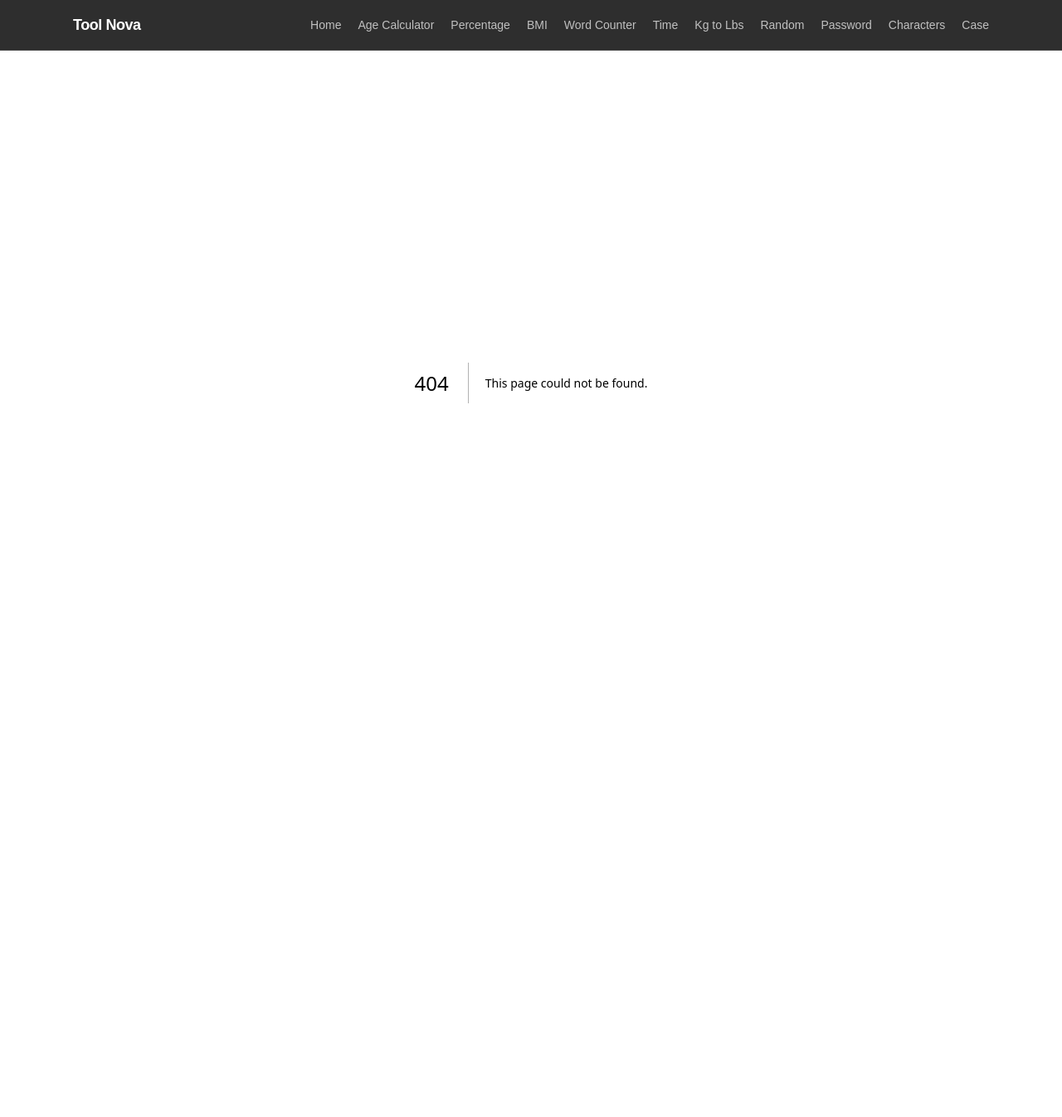
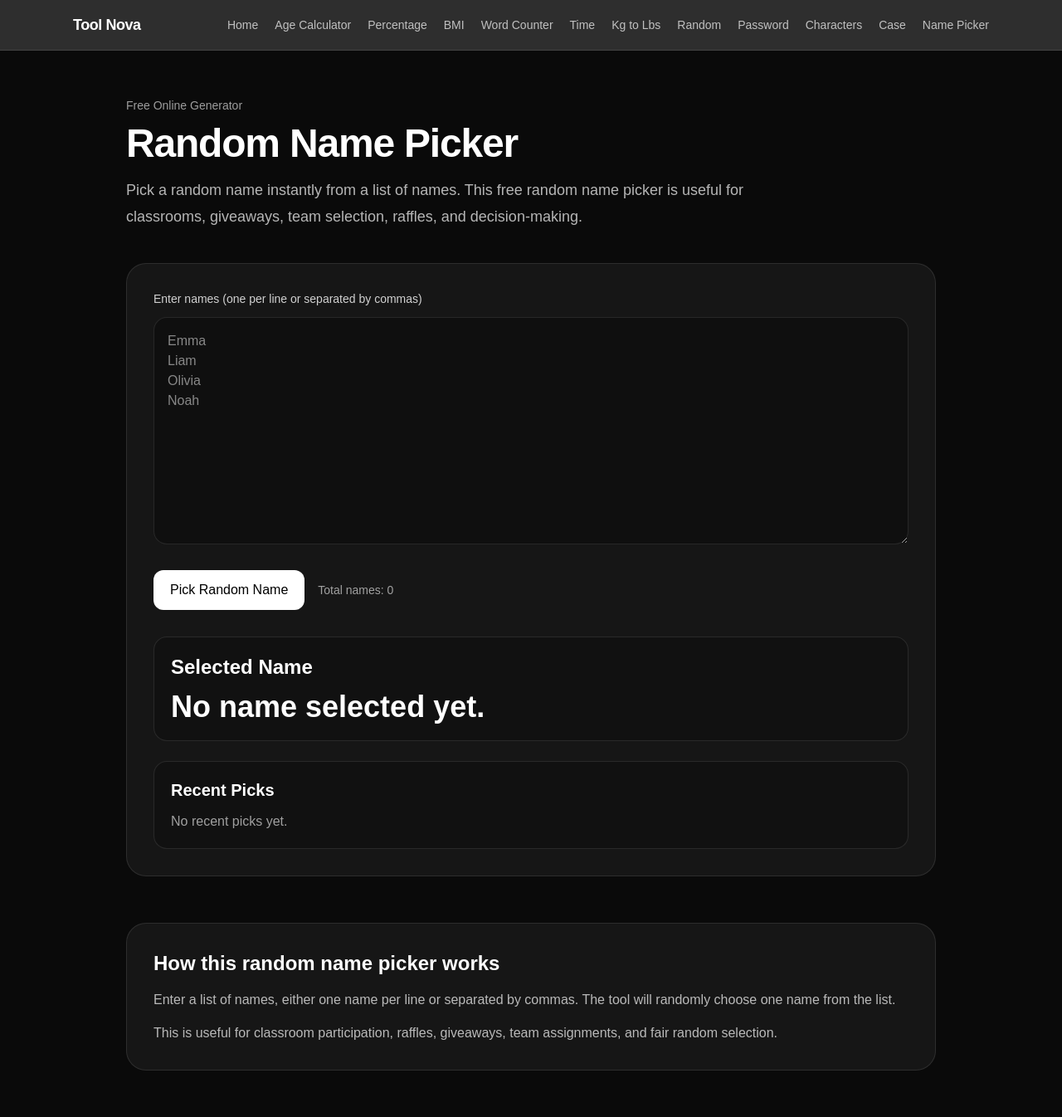
Before and after one commit to spacekjk/tool-nova-site, a Next.js app: page /random-name-picker in a window 1280 px wide. Before the commit this address had no page. Shown: the top 1346 px of the page at 83% size. Before the commit the page ends 861 px from the top, so only its background shows below. Built offline with nearby package versions, Linux system fonts and the light colour scheme.

Commit message:
add random name picker

```diff
--- a/app/components.tsx
+++ b/app/components.tsx
@@ -12,6 +12,7 @@ const navItems = [
   { href: "/password-generator", label: "Password" },
   { href: "/character-counter", label: "Characters" },
   { href: "/case-converter", label: "Case" },
+  { href: "/random-name-picker", label: "Name Picker" },
 ];
 
 export function Navbar() {
--- a/app/page.tsx
+++ b/app/page.tsx
@@ -50,8 +50,12 @@ const tools = [
     title: "Case Converter",
     href: "/case-converter",
     description: "Convert text to uppercase, lowercase, title case, and more.",
+  },
+  {
+    title: "Random Name Picker",
+    href: "/random-name-picker",
+    description: "Pick a random name from a list instantly.",
   }
-
 
 ];
 
--- /dev/null
+++ b/app/random-name-picker/page.tsx
@@ -0,0 +1,151 @@
+"use client";
+
+import { useMemo, useState } from "react";
+
+function parseNames(text: string) {
+  return text
+    .split(/\r?\n|,/)
+    .map((name) => name.trim())
+    .filter(Boolean);
+}
+
+export default function RandomNamePickerPage() {
+  const [input, setInput] = useState("");
+  const [pickedName, setPickedName] = useState("");
+  const [history, setHistory] = useState<string[]>([]);
+
+  const names = useMemo(() => parseNames(input), [input]);
+
+  const pickRandomName = () => {
+    if (names.length === 0) return;
+
+    const randomIndex = Math.floor(Math.random() * names.length);
+    const selected = names[randomIndex];
+
+    setPickedName(selected);
+    setHistory((prev) => [selected, ...prev].slice(0, 10));
+  };
+
+  return (
+    <main className="min-h-screen bg-neutral-950 text-white">
+      <section className="mx-auto max-w-5xl px-6 py-14">
+        <div className="max-w-3xl">
+          <p className="mb-3 text-sm text-white/60">Free Online Generator</p>
+          <h1 className="text-4xl font-bold tracking-tight sm:text-5xl">
+            Random Name Picker
+          </h1>
+          <p className="mt-4 text-lg leading-8 text-white/70">
+            Pick a random name instantly from a list of names. This free random
+            name picker is useful for classrooms, giveaways, team selection,
+            raffles, and decision-making.
+          </p>
+        </div>
+
+        <div className="mt-10 rounded-3xl border border-white/10 bg-white/5 p-6 sm:p-8">
+          <label className="mb-3 block text-sm font-medium text-white/80">
+            Enter names (one per line or separated by commas)
+          </label>
+
+          <textarea
+            rows={10}
+            value={input}
+            onChange={(e) => setInput(e.target.value)}
+            placeholder="Emma&#10;Liam&#10;Olivia&#10;Noah"
+            className="w-full rounded-2xl border border-white/10 bg-black/30 px-4 py-4 text-white outline-none focus:border-white/25"
+          />
+
+          <div className="mt-6 flex flex-wrap items-center gap-4">
+            <button
+              onClick={pickRandomName}
+              className="rounded-xl bg-white px-5 py-3 font-medium text-black transition hover:opacity-90"
+            >
+              Pick Random Name
+            </button>
+
+            <p className="text-sm text-white/60">
+              Total names: {names.length}
+            </p>
+          </div>
+
+          <div className="mt-8 rounded-2xl border border-white/10 bg-black/20 p-5">
+            <h2 className="text-2xl font-semibold">Selected Name</h2>
+            <p className="mt-3 text-4xl font-bold">
+              {pickedName || "No name selected yet."}
+            </p>
+          </div>
+
+          <div className="mt-6 rounded-2xl border border-white/10 bg-black/20 p-5">
+            <h2 className="text-xl font-semibold">Recent Picks</h2>
+
+            {history.length === 0 ? (
+              <p className="mt-3 text-white/60">No recent picks yet.</p>
+            ) : (
+              <ul className="mt-3 space-y-2">
+                {history.map((name, index) => (
+                  <li key={`${name}-${index}`} className="text-white/80">
+                    {index + 1}. {name}
+                  </li>
+                ))}
+              </ul>
+            )}
+          </div>
+        </div>
+      </section>
+
+      <section className="mx-auto max-w-5xl px-6 pb-14">
+        <div className="rounded-3xl border border-white/10 bg-white/5 p-6 sm:p-8">
+          <h2 className="text-2xl font-semibold">
+            How this random name picker works
+          </h2>
+          <div className="mt-4 space-y-4 text-white/70">
+            <p>
+              Enter a list of names, either one name per line or separated by
+              commas. The tool will randomly choose one name from the list.
+            </p>
+            <p>
+              This is useful for classroom participation, raffles, giveaways,
+              team assignments, and fair random selection.
+            </p>
+          </div>
+        </div>
+      </section>
+
+      <section className="mx-auto max-w-5xl px-6 pb-16">
+        <div className="rounded-3xl border border-white/10 bg-white/5 p-6 sm:p-8">
+          <h2 className="text-2xl font-semibold">Frequently Asked Questions</h2>
+
+          <div className="mt-6 space-y-6">
+            <div>
+              <h3 className="text-lg font-medium">
+                How do I use the random name picker?
+              </h3>
+              <p className="mt-2 leading-7 text-white/70">
+                Enter your list of names into the box, then click the button to
+                choose one name at random.
+              </p>
+            </div>
+
+            <div>
+              <h3 className="text-lg font-medium">
+                Can I paste multiple names at once?
+              </h3>
+              <p className="mt-2 leading-7 text-white/70">
+                Yes. You can paste names separated by lines or commas.
+              </p>
+            </div>
+
+            <div>
+              <h3 className="text-lg font-medium">
+                Is this random name picker free?
+              </h3>
+              <p className="mt-2 leading-7 text-white/70">
+                Yes. Tool Nova provides this random name picker online for free
+                with no sign-up required.
+              </p>
+            </div>
+          </div>
+        </div>
+      </section>
+    </main>
+  );
+}
--- a/app/sitemap.ts
+++ b/app/sitemap.ts
@@ -15,6 +15,7 @@ export default function sitemap(): MetadataRoute.Sitemap {
     "/password-generator",
     "/character-counter",
     "/case-converter",
+    "/random-name-picker",
   ];
 
   return routes.map((route) => ({
```
